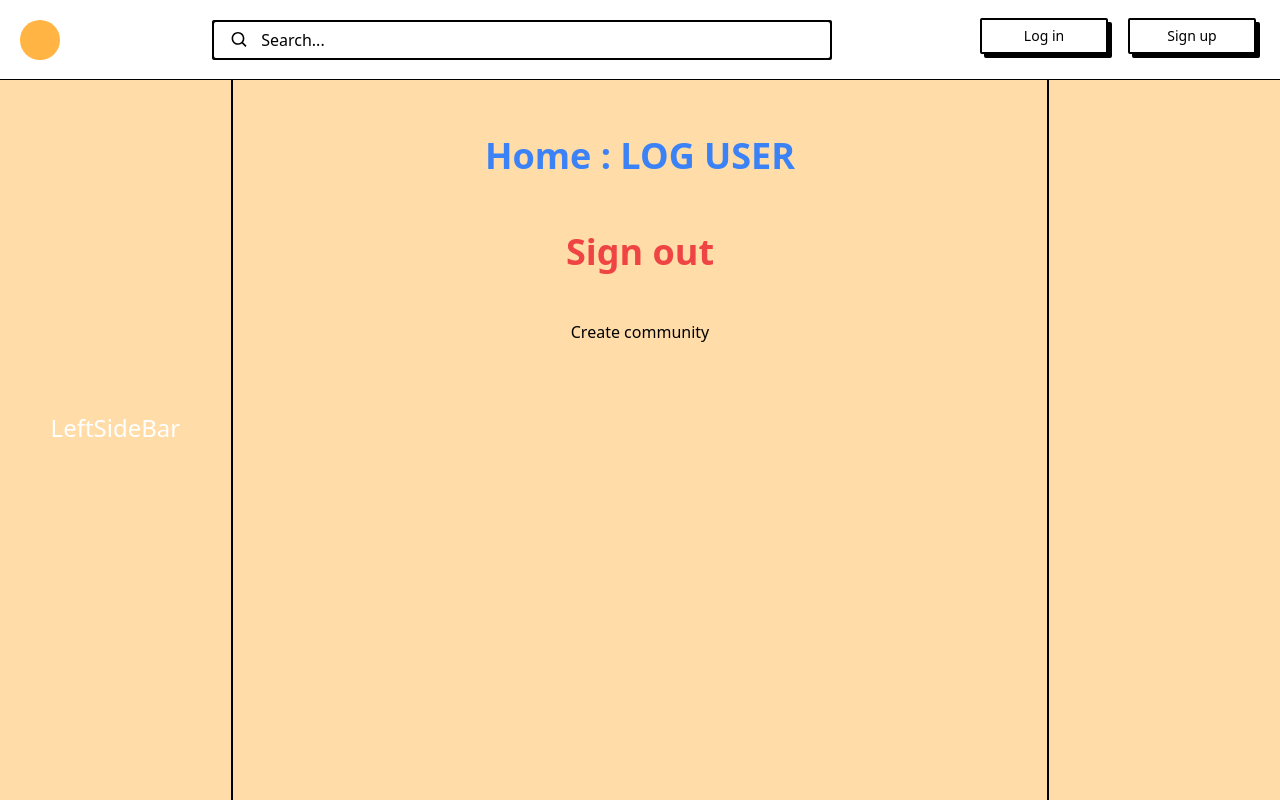
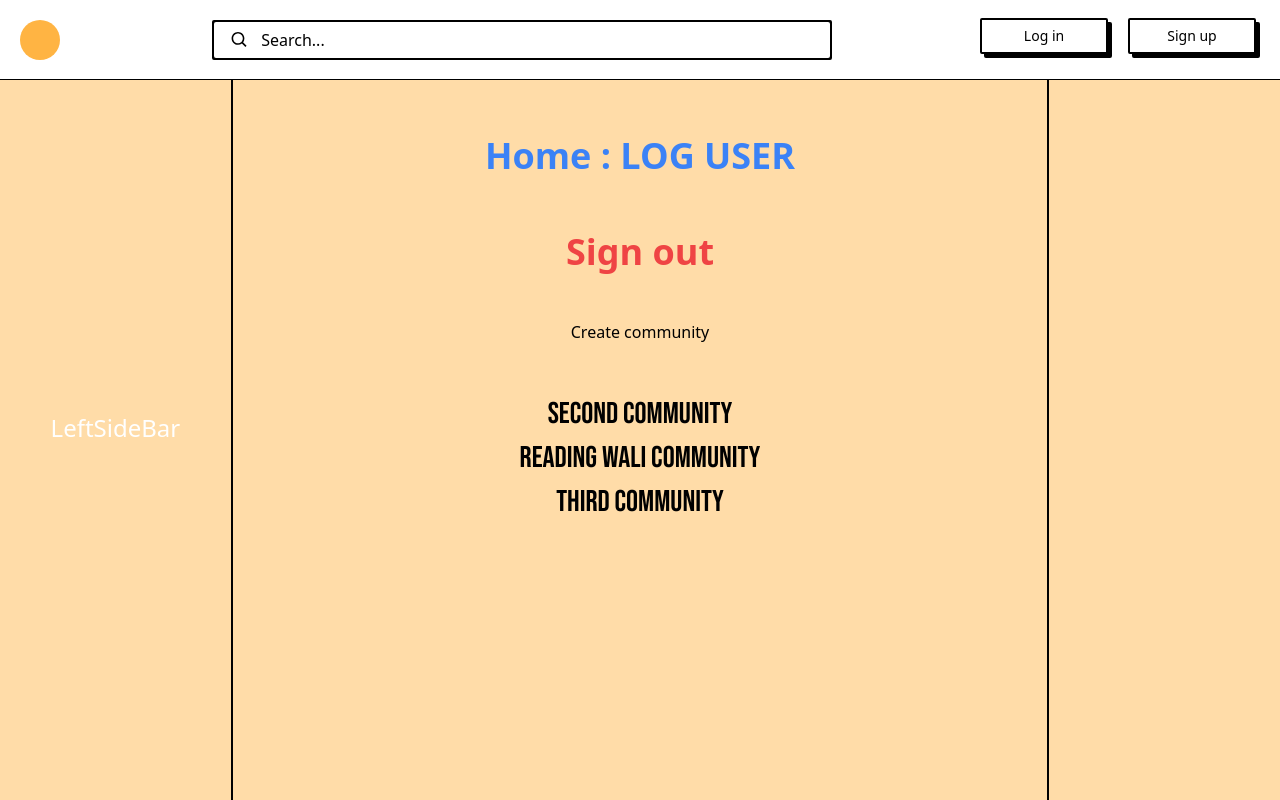
Before and after one commit to Anurag-Kochar-1/CommComm-Community-Platform, a Next.js app: page / in a window 1280 px wide. Built offline with nearby package versions, Linux system fonts and the light colour scheme; no server answers; a web font is replaced by a local one.

Commit message:
test-comms-added

```diff
--- a/pages/index.tsx
+++ b/pages/index.tsx
@@ -21,6 +21,10 @@ export default function Home() {
 
       <Link href={'/createCommunity'} className="my-12"> Create community </Link>
 
+      <Link href={`/community/7GWS3QIgNOOXPFu0CwAx`} className="text-black font-BebasNeue my-1 text-3xl"> SECOND COMMUNITY  </Link>
+      <Link href={`/community/jK2BpUcrmYFA6X3Mx3Xr`} className="text-black font-BebasNeue my-1 text-3xl"> READING WALI COMMUNITY  </Link>
+      <Link href={`/community/w4EndY1A3OJzMLzPTQOj`} className="text-black font-BebasNeue my-1 text-3xl"> THIRD COMMUNITY  </Link>
+
 
 
     </main>
```
